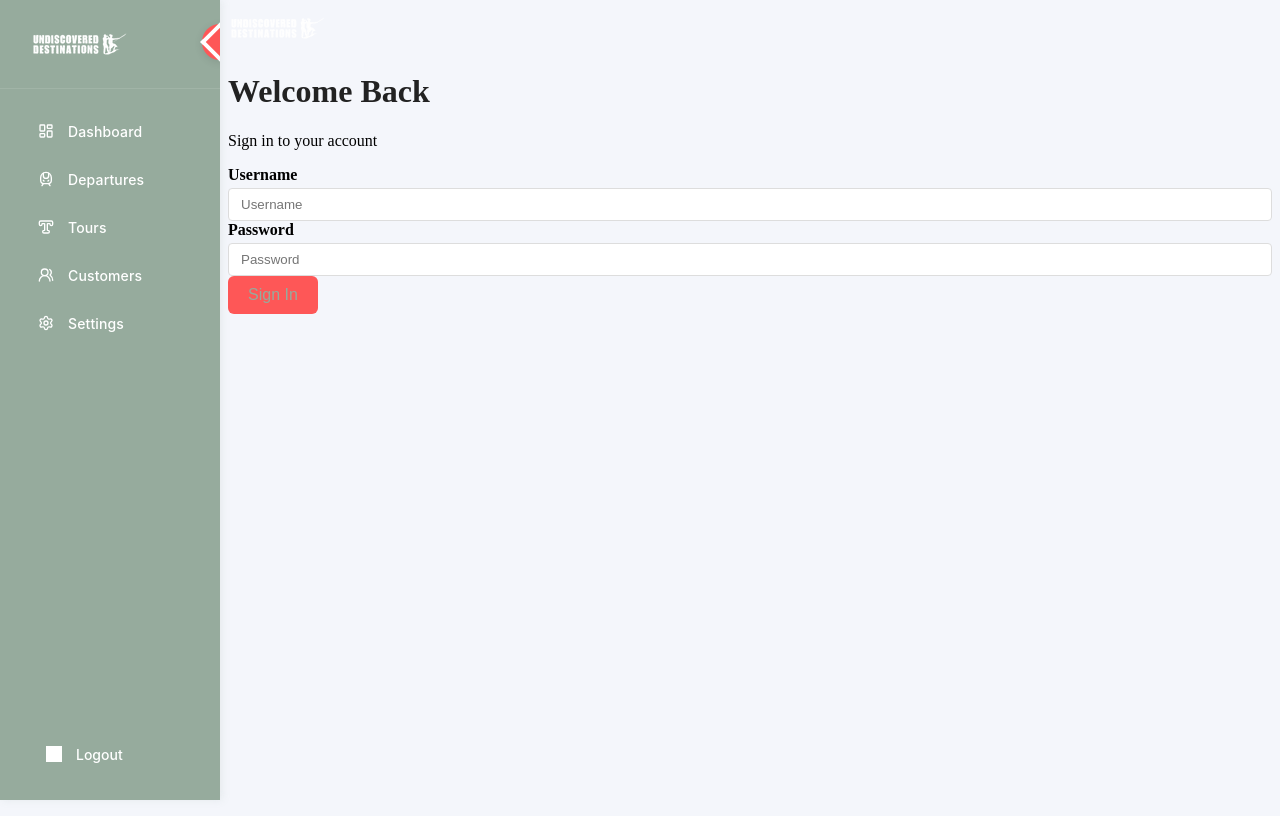
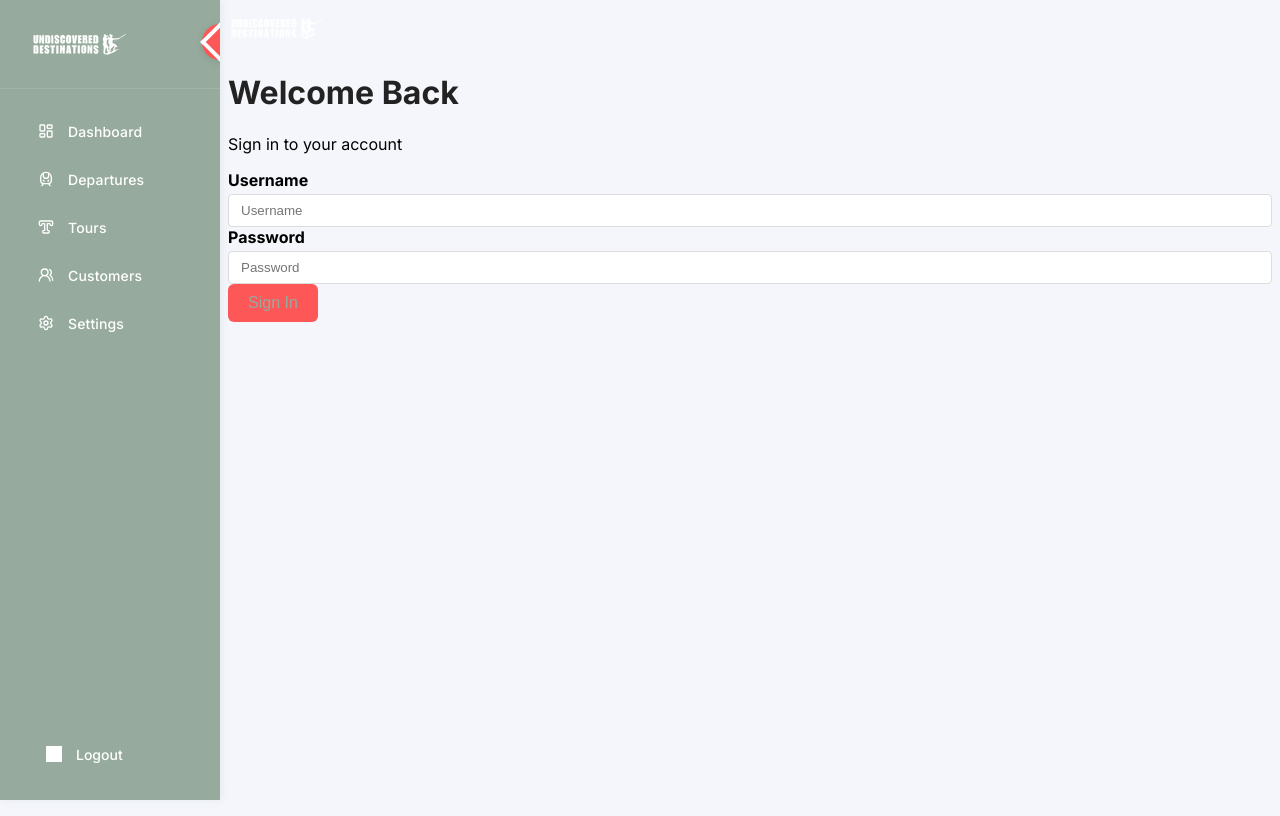
Before and after one commit to arjuntyneside/AI_tour_revamp, a Django app: page /login/ in a window 1280 px wide. Run offline with Django 5.2, Linux system fonts and the light colour scheme; grey boxes are pictures that could not be loaded.

Commit message:
Added the font

```diff
--- a/core/static/core/css/customers.css
+++ b/core/static/core/css/customers.css
@@ -1,4 +1,6 @@
 /* Customers Page Styling - Dashboard Theme */
+
+@import url('https://fonts.googleapis.com/css2?family=Inter:wght@300;400;500;600;700&display=swap');
 
 :root {
     --color-sidebar-bg: #96ab9d;
@@ -13,6 +15,7 @@
     --color-warning: #fe5757;
     --color-text-main: #000000;
     --color-text-muted: #64748b;
+    --font-family: 'Inter', -apple-system, BlinkMacSystemFont, 'Segoe UI', Roboto, sans-serif;
 }
 
 .page-container {
--- a/core/static/core/css/departures.css
+++ b/core/static/core/css/departures.css
@@ -1,4 +1,5 @@
 /* Departures Page Styling - Dashboard Theme */
+@import url('https://fonts.googleapis.com/css2?family=Inter:wght@300;400;500;600;700&display=swap');
 
 :root {
     --color-sidebar-bg: #96ab9d;
@@ -13,6 +14,7 @@
     --color-warning: #fe5757;
     --color-text-main: #000000;
     --color-text-muted: #64748b;
+    --font-family: 'Inter', -apple-system, BlinkMacSystemFont, 'Segoe UI', Roboto, sans-serif;
 }
 
 .page-container {
--- a/core/static/core/css/login.css
+++ b/core/static/core/css/login.css
@@ -1,4 +1,6 @@
 /* Login Page Styling - Dashboard Theme */
+
+@import url('https://fonts.googleapis.com/css2?family=Inter:wght@300;400;500;600;700&display=swap');
 
 :root {
     --color-sidebar-bg: #96ab9d;
@@ -13,6 +15,7 @@
     --color-warning: #fe5757;
     --color-text-main: #000000;
     --color-text-muted: #64748b;
+    --font-family: 'Inter', -apple-system, BlinkMacSystemFont, 'Segoe UI', Roboto, sans-serif;
 }
 
 .login-container {
--- a/core/static/core/css/logout.css
+++ b/core/static/core/css/logout.css
@@ -1,4 +1,6 @@
 /* Logout Page Styling - Dashboard Theme */
+
+@import url('https://fonts.googleapis.com/css2?family=Inter:wght@300;400;500;600;700&display=swap');
 
 :root {
     --color-sidebar-bg: #96ab9d;
@@ -13,6 +15,7 @@
     --color-warning: #fe5757;
     --color-text-main: #000000;
     --color-text-muted: #64748b;
+    --font-family: 'Inter', -apple-system, BlinkMacSystemFont, 'Segoe UI', Roboto, sans-serif;
 }
 
 .logout-container {
--- a/core/static/core/css/main.css
+++ b/core/static/core/css/main.css
@@ -1,3 +1,5 @@
+@import url('https://fonts.googleapis.com/css2?family=Inter:wght@300;400;500;600;700&display=swap');
+
 :root {
     --color-sidebar-bg: #96ab9d;
     --color-sidebar-link: #fff;
@@ -11,6 +13,7 @@
     --color-warning: #fe5757;
     --color-text-main: #000000;
     --color-text-muted: #64748b;
+    --font-family: 'Inter', -apple-system, BlinkMacSystemFont, 'Segoe UI', Roboto, sans-serif;
 }
 
 /* Sidebar toggle styles */
@@ -199,6 +202,7 @@
 body {
     background: var(--color-main-bg);
     color: var(--color-text-main);
+    font-family: var(--font-family);
 }
 
 .main-content {
--- a/core/static/core/css/settings.css
+++ b/core/static/core/css/settings.css
@@ -1,4 +1,6 @@
 /* Settings Page Styling - Dashboard Theme */
+
+@import url('https://fonts.googleapis.com/css2?family=Inter:wght@300;400;500;600;700&display=swap');
 
 :root {
     --color-sidebar-bg: #96ab9d;
@@ -13,6 +15,7 @@
     --color-warning: #fe5757;
     --color-text-main: #000000;
     --color-text-muted: #64748b;
+    --font-family: 'Inter', -apple-system, BlinkMacSystemFont, 'Segoe UI', Roboto, sans-serif;
 }
 
 .page-container {
--- a/core/static/core/css/tours.css
+++ b/core/static/core/css/tours.css
@@ -1,4 +1,6 @@
 /* Tours Page Styling - Dashboard Theme */
+
+@import url('https://fonts.googleapis.com/css2?family=Inter:wght@300;400;500;600;700&display=swap');
 
 :root {
     --color-sidebar-bg: #96ab9d;
@@ -13,6 +15,7 @@
     --color-warning: #fe5757;
     --color-text-main: #000000;
     --color-text-muted: #64748b;
+    --font-family: 'Inter', -apple-system, BlinkMacSystemFont, 'Segoe UI', Roboto, sans-serif;
 }
 
 .page-container {
```
